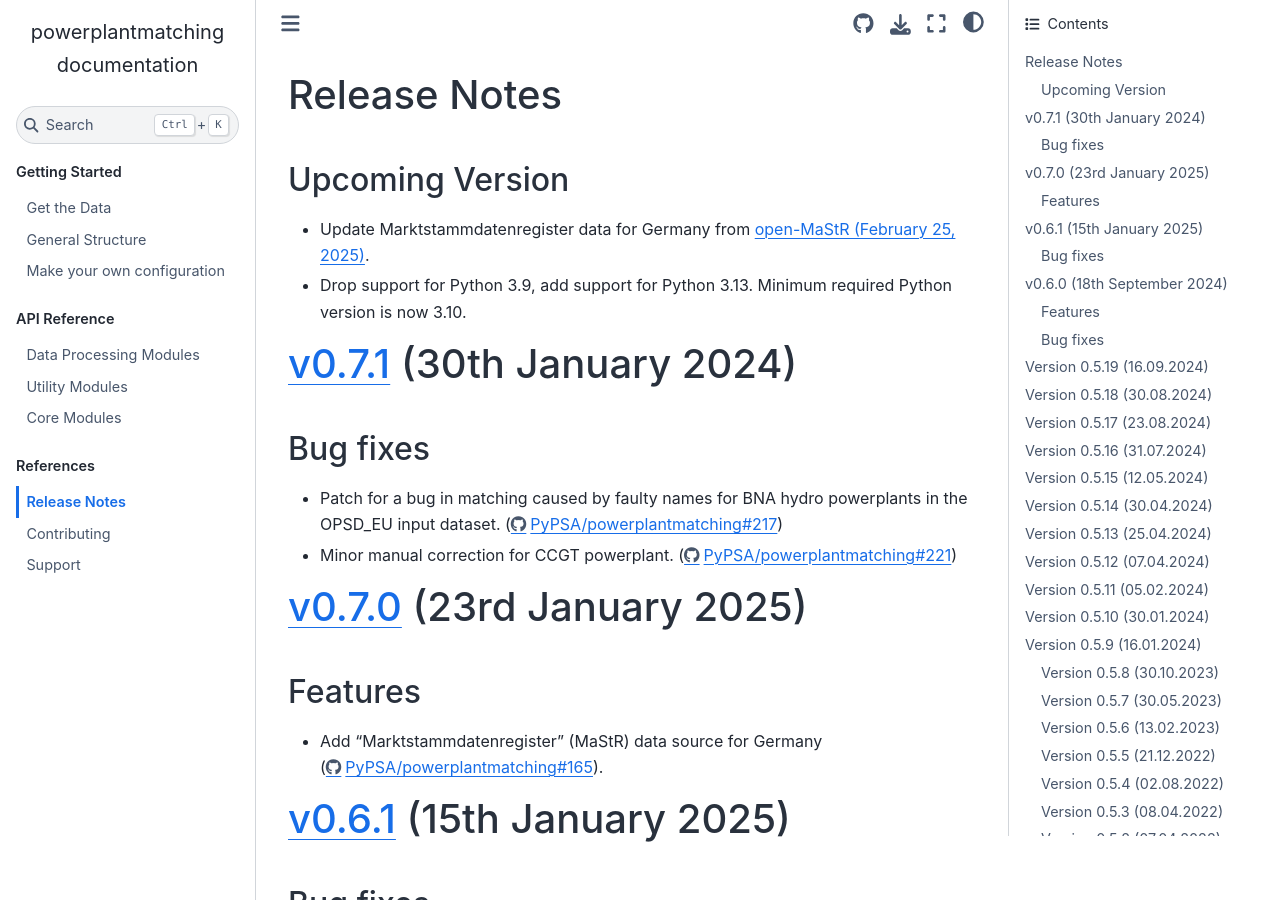
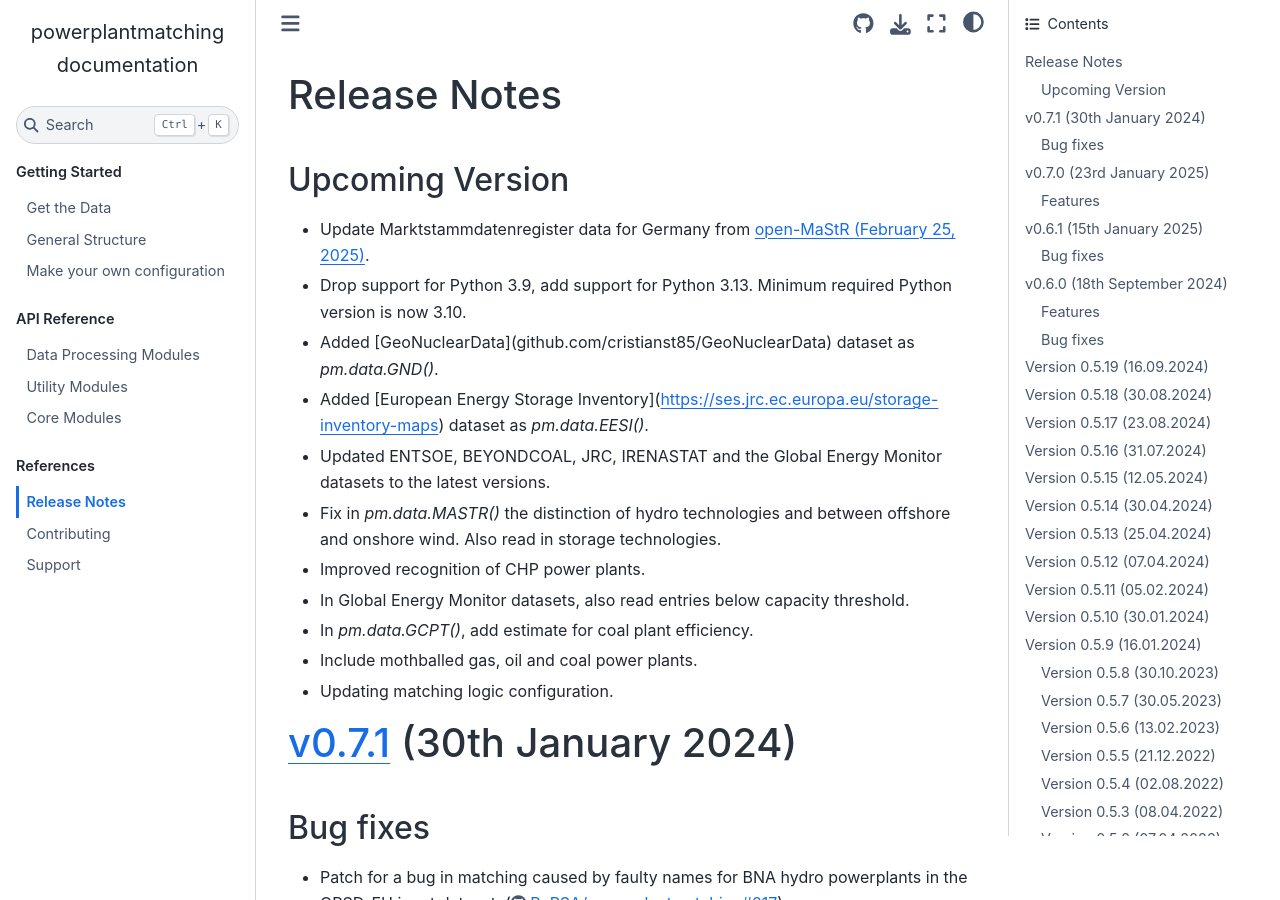
Before and after one commit to PyPSA/powerplantmatching, a Sphinx documentation site: the page built from doc/release-notes.rst, in a window 1280 px wide and 900 px high. Built offline with Sphinx 7.4.7 and the Sphinx Book theme 1.1.4, drawn with Linux system fonts in a browser that asks for light colours; pages that are not in the unit, such as notebooks, are missing from menus.

Commit message:
add release notes and update docs

```diff
--- a/doc/basics.rst
+++ b/doc/basics.rst
@@ -49,6 +49,8 @@ Data Sources
 -  GNPT - `Global Nuclear Powerplant Tracker by Global Energy Monitor <https://globalenergymonitor.org/projects/global-nuclear-power-tracker/>`__
 -  GSPT - `Global Solar Powerplant Tracker by Global Energy Monitor <https://globalenergymonitor.org/projects/global-solar-power-tracker/>`__
 -  GWPT - `Global Wind Powerplant Tracker by Global Energy Monitor <https://globalenergymonitor.org/projects/global-wind-power-tracker/>`__
+-  EESI - `European Energy Storage Inventory <https://ses.jrc.ec.europa.eu/storage-inventory-maps>`__
+-  GND - `GeoNuclearData <https://github.com/cristianst85/GeoNuclearData>`__
 -  CARMA - `Carbon Monitoring for Action <http://carma.org/plant>`__
 -  ENTSOe - `European Network of Transmission System Operators for
    Electricity <http://entsoe.eu/>`__, annually provides statistics
--- a/doc/release-notes.rst
+++ b/doc/release-notes.rst
@@ -7,6 +7,24 @@ Upcoming Version
 * Update Marktstammdatenregister data for Germany from `open-MaStR (February 25, 2025)  <https://zenodo.org/records/14783581>`__.
 
 * Drop support for Python 3.9, add support for Python 3.13. Minimum required Python version is now 3.10.
+
+* Added [GeoNuclearData](github.com/cristianst85/GeoNuclearData) dataset as `pm.data.GND()`.
+
+* Added [European Energy Storage Inventory](https://ses.jrc.ec.europa.eu/storage-inventory-maps) dataset as `pm.data.EESI()`.
+
+* Updated ENTSOE, BEYONDCOAL, JRC, IRENASTAT and the Global Energy Monitor datasets to the latest versions.
+
+* Fix in `pm.data.MASTR()` the distinction of hydro technologies and between offshore and onshore wind. Also read in storage technologies.
+
+* Improved recognition of CHP power plants.
+
+* In Global Energy Monitor datasets, also read entries below capacity threshold.
+
+* In `pm.data.GCPT()`, add estimate for coal plant efficiency.
+
+* Include mothballed gas, oil and coal power plants.
+
+* Updating matching logic configuration.
 
 
 `v0.7.1 <https://github.com/PyPSA/powerplantmatching/releases/tag/v0.7.1>`__ (30th January 2024)
```
